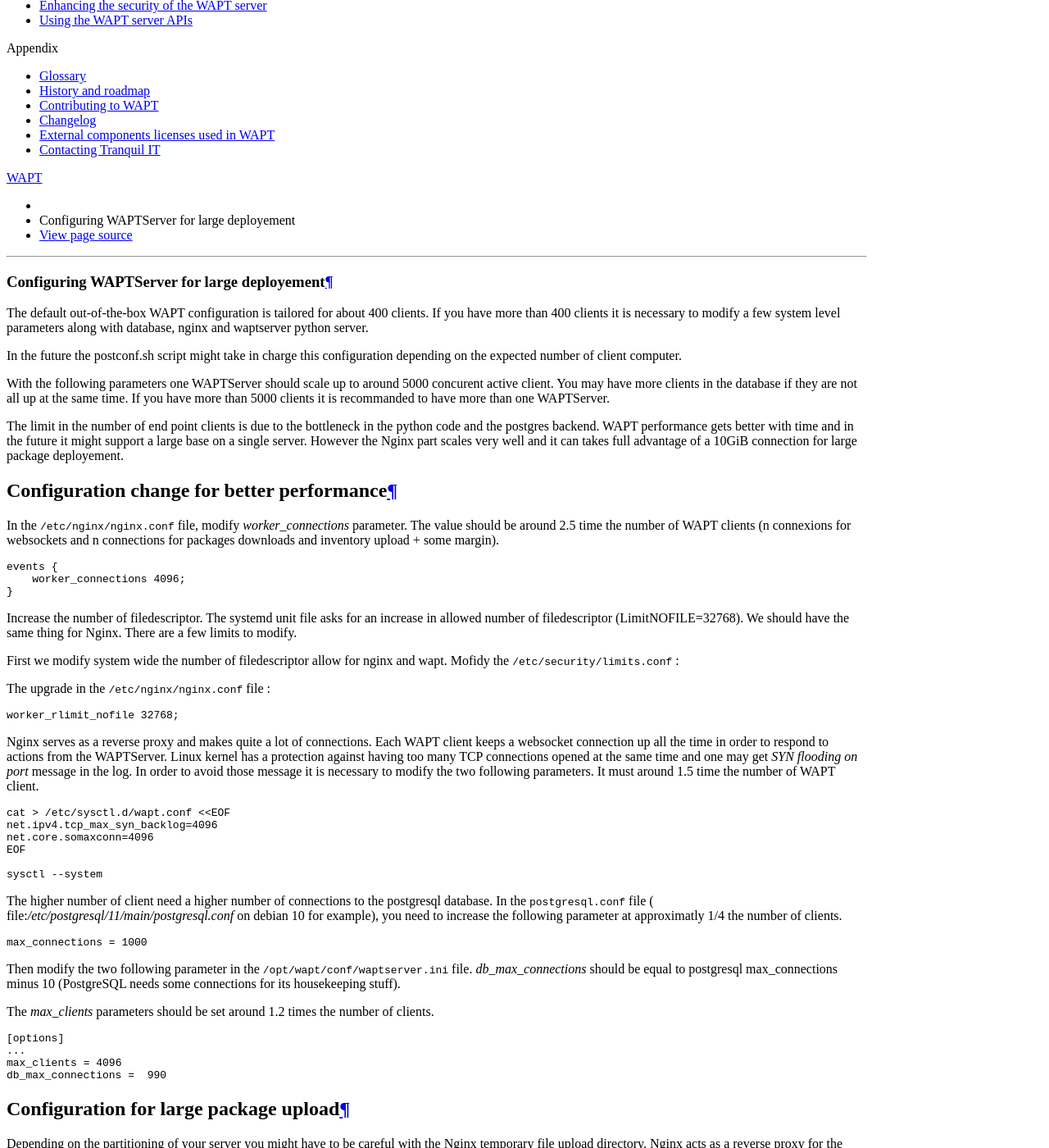
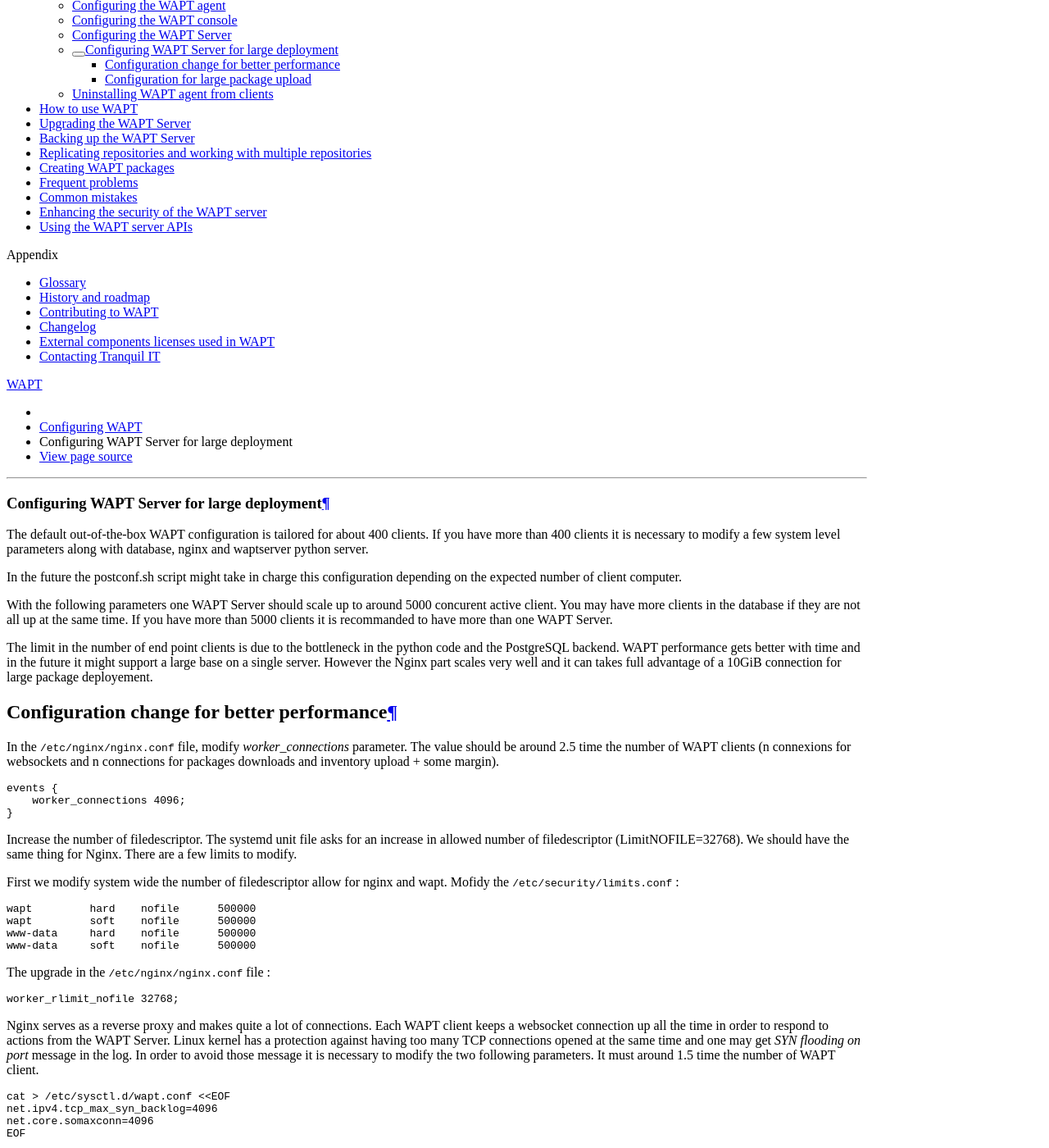
Before and after one commit to tranquilit/WAPT-Documentation, a Sphinx documentation site: the page built from source/wapt-configuration/wapt-large/index.rst, in a window 1280 px wide and 1400 px high, scrolled down 383 px. Shown: the whole window at 82% size. Built offline with Sphinx 7.4.7 and the Read the Docs theme 2.0.0, drawn with Linux system fonts in a browser that asks for light colours; some of the changed text lies outside the part shown.

Commit message:
wapt large in configuration

```diff
--- a/source/wapt-configuration/index.rst
+++ b/source/wapt-configuration/index.rst
@@ -36,6 +36,7 @@
    ini-file/wapt-get.ini.rst
    ini-file/waptconsole.ini.rst
    ini-file/index.rst
+   wapt-large/index.rst
 
 To uninstall WAPT agent properly
 
--- a/source/waptserver-install/waptserver-large-site-configuration.rst
+++ b/source/wapt-configuration/wapt-large/index.rst
@@ -1,6 +1,6 @@
 .. Reminder for header structure :
    Niveau 1 : ====================
-   Niveau 2 :n --------------------
+   Niveau 2 : --------------------
    Niveau 3 : ++++++++++++++++++++
    Niveau 4 : """"""""""""""""""""
    Niveau 5 : ^^^^^^^^^^^^^^^^^^^^
@@ -9,9 +9,9 @@
     :description: Configuring WAPTServer for large deployement
     :keywords: install, WAPT, documentation, optimization, large deployment
 
-.. _installing_WAPT_Server:
+.. _configuring_WAPT_for_large_deployment:
 
-Configuring WAPTServer for large deployement
+Configuring WAPT Server for large deployment
 ============================================
 
 The default out-of-the-box WAPT configuration is tailored for about 400 clients.
@@ -21,13 +21,13 @@
 In the future the postconf.sh script might take in charge this configuration
 depending on the expected number of client computer.
 
-With the following parameters one WAPTServer should scale up to around 5000
+With the following parameters one WAPT Server should scale up to around 5000
 concurent active client. You may have more clients in the database if they
 are not all up at the same time. If you have more than 5000 clients it is
-recommanded to have more than one WAPTServer.
+recommanded to have more than one WAPT Server.
 
 The limit in the number of end point clients is due to the bottleneck in the
-python code and the postgres backend. WAPT performance gets better with time and
+python code and the PostgreSQL backend. WAPT performance gets better with time and
 in the future it might support a large base on a single server. However the Nginx
 part scales very well and it can takes full advantage of a 10GiB connection for
 large package deployement.
@@ -54,6 +54,7 @@
 Mofidy the :file:`/etc/security/limits.conf` :
 
 .. code-block:: bash
+
    wapt         hard    nofile      500000
    wapt         soft    nofile      500000
    www-data     hard    nofile      500000
@@ -66,7 +67,7 @@
    worker_rlimit_nofile 32768;
 
 Nginx serves as a reverse proxy and makes quite a lot of connections. Each WAPT client
-keeps a websocket connection up all the time in order to respond to actions from the WAPTServer.
+keeps a websocket connection up all the time in order to respond to actions from the WAPT Server.
 Linux kernel has a protection against having too many TCP connections opened at the same time
 and one may get `SYN flooding on port` message in the log. In order to avoid those message
 it is necessary to modify the two following parameters. It must around 1.5 time the number
@@ -81,7 +82,7 @@
 
    sysctl --system
 
-The higher number of client need a higher number of connections to the postgresql
+The higher number of client need a higher number of connections to the PostgreSQL
 database. In the :file:`postgresql.conf` file (
 file:`/etc/postgresql/11/main/postgresql.conf` on debian 10 for example), you need to
 increase the following parameter at approximatly 1/4 the number of clients.
```
